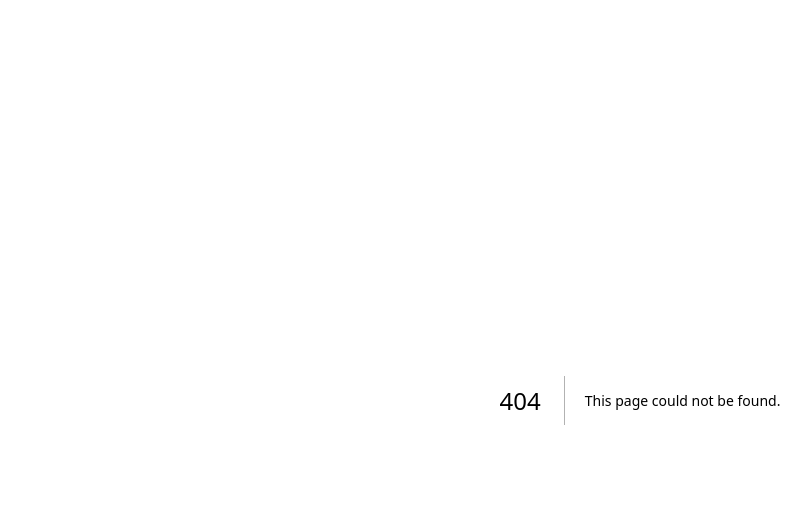
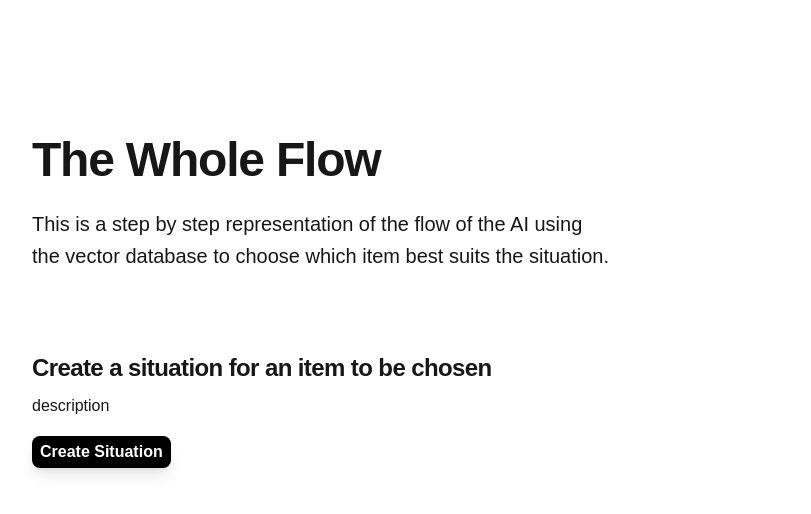
Before and after one commit to i-am-neon/llm-choose-from-long-list, a Next.js app: page /flow in a window 1280 px wide. Before the commit this address had no page. Shown: the top 514 px of the page, without its empty margins (0-811 px from the left). Built offline with nearby package versions, Linux system fonts and the light colour scheme.

Commit message:
start full flow by generating a situation for the item

```diff
--- /dev/null
+++ b/app/flow/actions.ts
@@ -0,0 +1,16 @@
+"use server";
+import { z } from "zod";
+import generateStructuredData from "./generate-structured-data";
+
+export async function generateSituation(): Promise<string> {
+  const systemMessage =
+    "Create a situation for an item to be chosen within an RPG fantasy world. Mention the setting and container. Output should be one sentence.";
+  const { situation } = await generateStructuredData({
+    systemMessage,
+    schema: z.object({
+      situation: z.string(),
+    }),
+  });
+
+  return situation;
+}
--- /dev/null
+++ b/app/flow/generate-structured-data.ts
@@ -0,0 +1,24 @@
+import { openai } from "@ai-sdk/openai";
+import { generateObject } from "ai";
+import { ZodSchema } from "zod";
+
+export default async function generateStructuredData<T>({
+  schema,
+  systemMessage,
+  prompt,
+  temperature = 0,
+}: {
+  schema: ZodSchema<T>;
+  systemMessage: string;
+  prompt?: string;
+  temperature?: number;
+}): Promise<T> {
+  const { object: result } = await generateObject({
+    model: openai("gpt-4o-mini"),
+    schema,
+    system: systemMessage,
+    prompt: prompt || "",
+    temperature,
+  });
+  return result;
+}
--- /dev/null
+++ b/app/flow/page.tsx
@@ -0,0 +1,59 @@
+"use client";
+
+import { useState, useCallback } from "react";
+import { generateSituation } from "./actions";
+
+export default function Example() {
+  const [situation, setSituation] = useState<string>();
+  const [loadingStates, setLoadingStates] = useState<Record<string, boolean>>(
+    {}
+  );
+
+  const getSituation = useCallback(async () => {
+    setLoadingStates((prev) => ({ ...prev, createSituationButton: true }));
+    const _situation = await generateSituation();
+    setSituation(_situation);
+    setLoadingStates((prev) => ({ ...prev, createSituationButton: false }));
+  }, []);
+
+  return (
+    <div className="py-24 sm:py-32">
+      <div className="mx-auto max-w-2xl px-6 lg:max-w-7xl lg:px-8">
+        <div className="max-w-4xl">
+          <h1 className="mt-2 text-pretty text-4xl font-semibold tracking-tight sm:text-5xl">
+            The Whole Flow
+          </h1>
+          <p className="mt-6 text-balance text-xl/8">
+            This is a step by step representation of the flow of the AI using
+            the vector database to choose which item best suits the situation.
+          </p>
+        </div>
+        <section className="mt-20 grid grid-cols-1 lg:grid-cols-2 lg:gap-x-8 lg:gap-y-16">
+          <div className="">
+            <h2 className="text-pretty text-2xl font-semibold tracking-tight">
+              Create a situation for an item to be chosen
+            </h2>
+            <p className="mt-2 text-base/7">description</p>
+            <button
+              id="createSituationButton"
+              onClick={getSituation}
+              className="mt-4 flex items-center px-2 py-1 font-semibold rounded-lg shadow-lg bg-black dark:bg-white text-white dark:text-black"
+            >
+              {loadingStates["createSituationButton"]
+                ? "Loading..."
+                : "Create Situation"}
+            </button>
+            {situation && (
+              <div>
+                <h3 className="mt-4 text-pretty text-xl tracking-tight">
+                  Generated Situation
+                </h3>
+                <p className="mt-6 text-base/7">{situation}</p>
+              </div>
+            )}
+          </div>
+        </section>
+      </div>
+    </div>
+  );
+}
--- a/app/page.tsx
+++ b/app/page.tsx
@@ -76,6 +76,15 @@ export default function Home() {
             Query Pinecone
           </Link>
         </p>
+        <p>
+          Then:
+          <Link
+            href="/flow"
+            className="mt-2 flex items-center px-2 py-1 font-semibold rounded-lg shadow-lg bg-black dark:bg-white text-white dark:text-black"
+          >
+            Whole Flow
+          </Link>
+        </p>
       </main>
     </div>
   );
--- a/app/query/actions.ts
+++ b/app/query/actions.ts
@@ -9,6 +9,7 @@ const pineconeClient = new Pinecone({
 export interface QueryResult {
   score: number;
   text: string;
+  itemId: number;
 }
 
 export async function queryPinecone(query: string): Promise<QueryResult[]> {
@@ -25,8 +26,15 @@ export async function queryPinecone(query: string): Promise<QueryResult[]> {
   });
 
   console.log("queryResponse", JSON.stringify(queryResponse, null, 2));
-  return queryResponse.matches.map((match) => ({
-    score: match.score || 0,
-    text: match?.metadata?.text.toString() || "",
-  }));
+
+  return queryResponse.matches.map((match) => {
+    if (!match?.metadata?.text || !match.id || !match.score) {
+      throw new Error("Invalid match object: " + JSON.stringify(match));
+    }
+    return {
+      score: match.score,
+      text: match.metadata.text.toString(),
+      itemId: Number(match.id),
+    };
+  });
 }
--- a/app/query/page.tsx
+++ b/app/query/page.tsx
@@ -24,17 +24,13 @@ export default function Home() {
   return (
     <div className="grid grid-rows-[20px_1fr_20px] items-center justify-items-center min-h-screen p-8 pb-20 gap-16 sm:p-20 font-[family-name:var(--font-geist-sans)]">
       <main className="flex flex-col gap-8 row-start-2 items-center sm:items-start">
-        <p>
-          Do these one after the other and check the logs on the server (they
-          will show up in your terminal, not in the browser)
-        </p>
         <form onSubmit={onClickQuery} className="flex flex-col gap-4">
           <input
             type="text"
             value={query}
             onChange={(e) => setQuery(e.target.value)}
             className="px-2 py-1 border rounded-lg text-black"
-            placeholder="Enter your query"
+            placeholder="Search items"
           />
           <button
             type="submit"
@@ -51,6 +47,9 @@ export default function Home() {
                   <strong>Score:</strong> {result.score}
                 </p>
                 <p>
+                  <strong>ID:</strong> {result.itemId}
+                </p>
+                <p>
                   <strong>Metadata:</strong> {result.text}
                 </p>
               </div>
--- a/package.json
+++ b/package.json
@@ -9,10 +9,13 @@
     "lint": "next lint"
   },
   "dependencies": {
+    "@ai-sdk/openai": "^1.0.5",
     "@pinecone-database/pinecone": "^4.0.0",
+    "ai": "^4.0.9",
     "next": "15.0.3",
     "react": "19.0.0-rc-66855b96-20241106",
-    "react-dom": "19.0.0-rc-66855b96-20241106"
+    "react-dom": "19.0.0-rc-66855b96-20241106",
+    "zod": "^3.23.8"
   },
   "devDependencies": {
     "@types/node": "^20",
```
Also changed, not shown: 1 other file (tests, documents, lock files or other folders).
